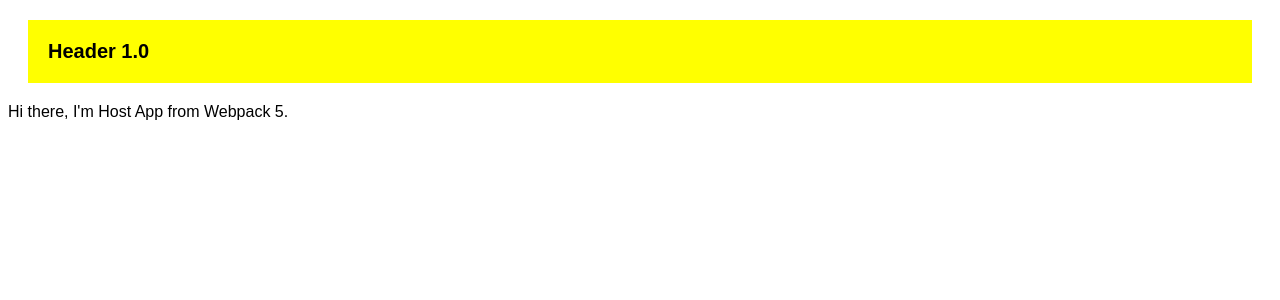
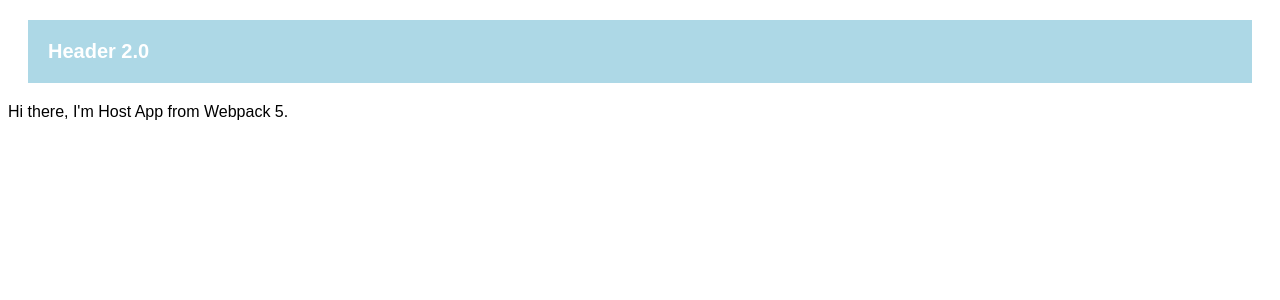
Before and after one commit to amanchaurasiaa/prod-test-header, a React app: page / in a window 1280 px wide. Shown: the top 300 px of the page. Built offline with nearby package versions, Linux system fonts and the light colour scheme.

Commit message:
change header color

```diff
--- a/src/Header.jsx
+++ b/src/Header.jsx
@@ -5,12 +5,12 @@ export default () => (
     style={{
         padding: "1em",
         margin: "1em",
-        background: "yellow",
-        color:"black",
+        background: "lightblue",
+        color:"white",
         fontWeight:"bold",
         fontSize:"20px"
     }}
     >
-        Header 1.0
+        Header 2.0
     </div>
 );
```
